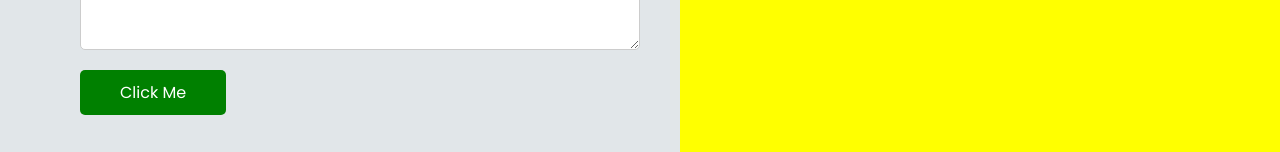
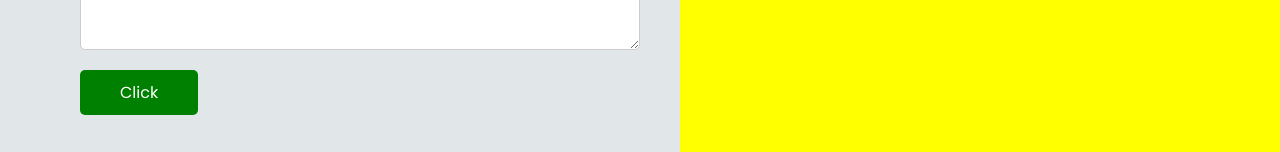
Before and after one commit to adeJoe22/technoglass, a React (Create React App) app: page /contact in a window 1280 px wide. Shown: the part 1180-1332 px from the top of the page. Built offline with nearby package versions, Linux system fonts and the light colour scheme.

Commit message:
Form mod

```diff
--- a/src/components/Form.jsx
+++ b/src/components/Form.jsx
@@ -29,7 +29,7 @@
       </FormGroup>
 
       <FormGroup>
-      <Button onClick={handleClick}>Click Me</Button>
+      <Button onClick={handleClick}>Click</Button>
       </FormGroup>
     </FormContainer>
   );
```
